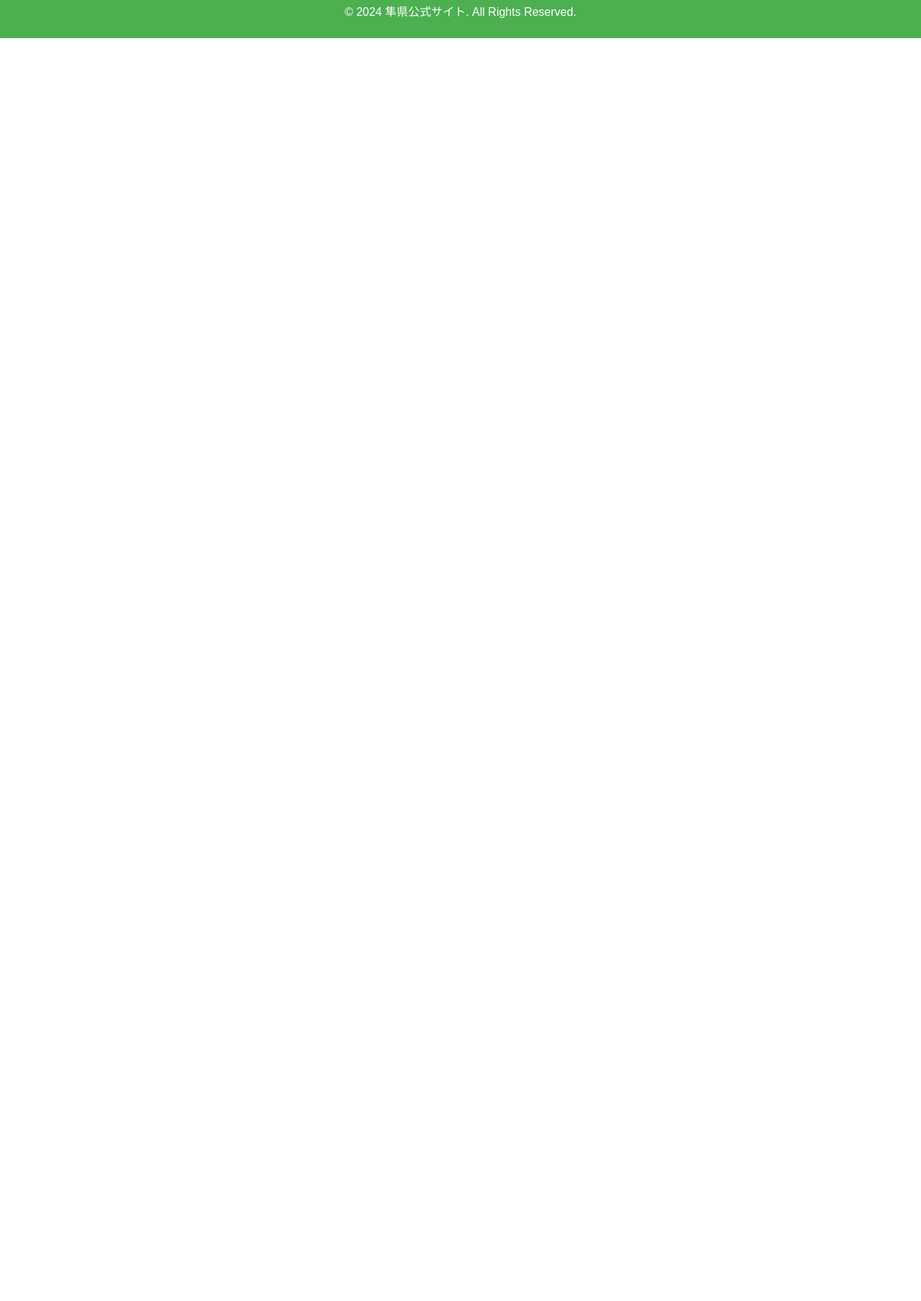
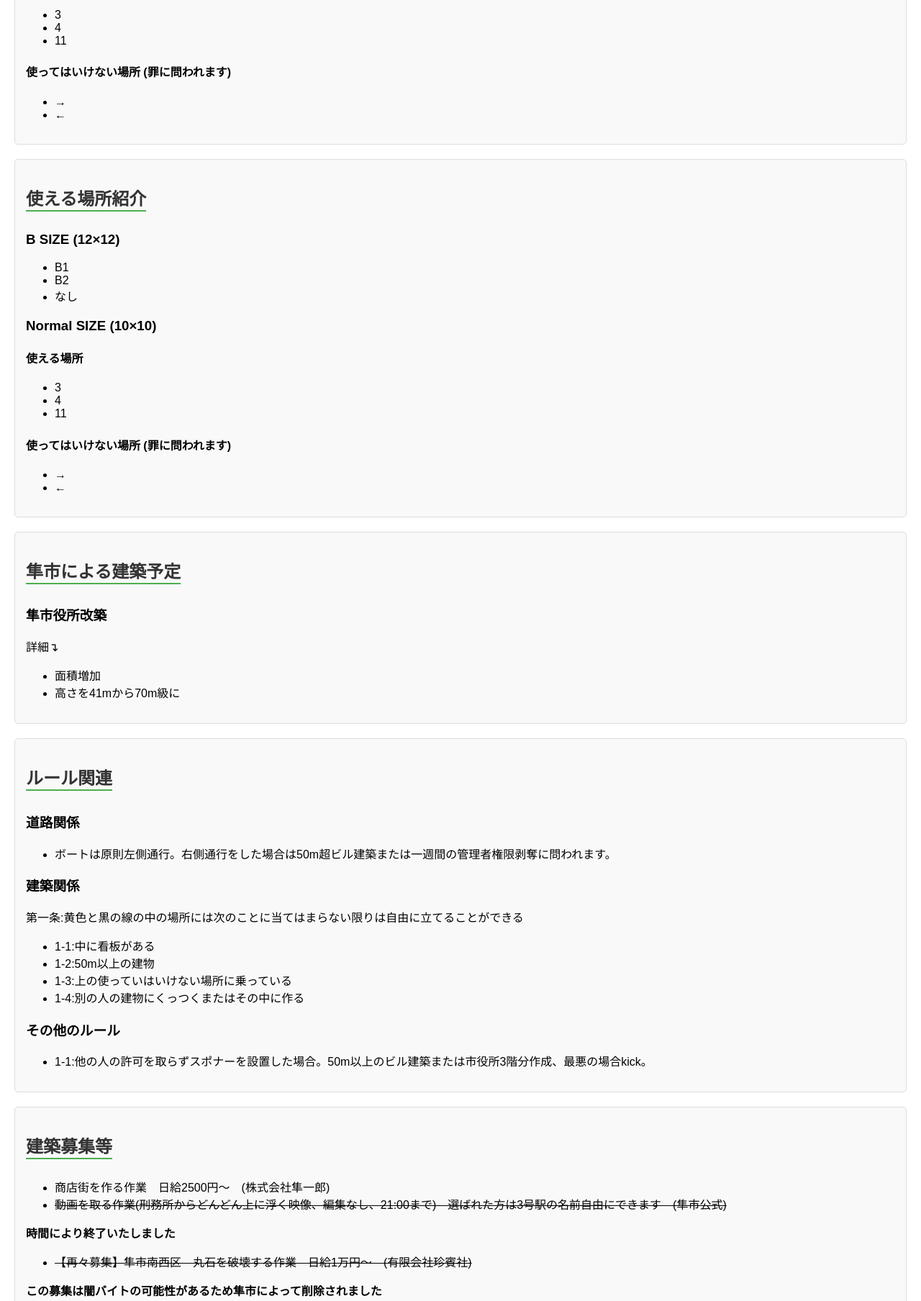
Before and after one commit to marimesyosinsya/HAYABUSACITY, a plain HTML site: page index.html in a window 1280 px wide. Shown: the part 2597-4405 px from the top of the page at 72% size. Before the commit the page ends 2650 px from the top, so only its background shows below. Drawn offline with Linux system fonts and the light colour scheme.

Commit message:
Update index.html

```diff
--- a/index.html
+++ b/index.html
@@ -194,16 +194,115 @@
         <section>
             <h2 onclick="toggleContent(this)">使える場所紹介</h2>
             <div>
+               <article>
+                <h3>B SIZE (12×12)</h3>
+                <ul>
+                    <li>B1</li>
+                    <li>B2</li>
+                </ul>
+            </article>
+            <article>
+                <h3>Normal SIZE (10×10)</h3>
+                <h4>使える場所</h4>
+                <ul>
+                    <li>3</li>
+                    <li>4</li>
+                    <li>11</li>
+                </ul>
+                <h4>使ってはいけない場所 (罪に問われます)</h4>
+                <ul>
+                    <li>→</li>
+                    <li>←</li>
+                </ul>
+            </article>
+        </section>
+
+        <section>
+            <h2>使える場所紹介</h2>
+            <article>
+                <h3>B SIZE (12×12)</h3>
+                <ul>
+                    <li>B1</li>
+                    <li>B2</li>
+                    <li>なし</li>
+                </ul>
+            </article>
+
+            <article>
+                <h3>Normal SIZE (10×10)</h3>
+                <h4>使える場所</h4>
+                <ul>
+                    <li>3</li>
+                    <li>4</li>
+                    <li>11</li>
+                </ul>
+                <h4>使ってはいけない場所 (罪に問われます)</h4>
+                <ul>
+                    <li>→</li>
+                    <li>←</li>
+                </ul>
+            </article>
+        </section>
+
+        <section>
+            <h2>隼市による建築予定</h2>
+            <article>
+                <h3>隼市役所改築</h3>
+                <p>詳細↴</p>
+                <ul>
+                    <li>面積増加</li>
+                    <li>高さを41mから70m級に</li>
+                </ul>
+            </article>
+        </section>
+        <section>
+            <h2>ルール関連</h2>
+            <article>
+                <h3>道路関係</h3>
+                <ul>
+                    <li>ボートは原則左側通行。右側通行をした場合は50m超ビル建築または一週間の管理者権限剥奪に問われます。</li>
+                </ul>
+            <article>
+                <h3>建築関係</h3>
+                    <p>第一条:黄色と黒の線の中の場所には次のことに当てはまらない限りは自由に立てることができる</p>
+                    <ul>
+                        <li>1-1:中に看板がある</li>
+                        <li>1-2:50m以上の建物</li>
+                        <li>1-3:上の使っていはいけない場所に乗っている</li>
+                        <li>1-4:別の人の建物にくっつくまたはその中に作る</li>
+                    </ul>
+            </article>
                 <article>
-                    <h3>B SIZE (12×12)</h3>
+                    <h3>その他のルール</h3>
                     <ul>
-                        <li>B1</li>
-                        <li>B2</li>
+                        <li>1-1:他の人の許可を取らずスポナーを設置した場合。50m以上のビル建築または市役所3階分作成、最悪の場合kick。</li>
                     </ul>
                 </article>
-            </div>
         </section>
+       <section>
+         <h2>建築募集等</h2>
+           <article>
+               <ul>
+                   <li>商店街を作る作業　日給2500円〜　(株式会社隼一郎)</li>
+                   <li><s>動画を取る作業(刑務所からどんどん上に浮く映像、編集なし、21:00まで)　選ばれた方は3号駅の名前自由にできます　(隼市公式)</s></li>
+               </ul>
+               <p><strong>時間により終了いたしました</strong></p>
+               <ul>
+                   <li><s>【再々募集】隼市南西区　丸石を破壊する作業　日給1万円〜　(有限会社珍賓社)</s></li>
+               </ul>
+               <p><strong>この募集は闇バイトの可能性があるため隼市によって削除されました</strong></p>
+               <ul>
+                   <li><s>【再募集】隼市南西区　丸石を破壊する作業　日給100円〜　(有限会社珍賓社)</s></li>
+               </ul>
+               <p><strong>この募集は闇バイトの可能性があるため隼市によって削除されました</strong></p>
+               <ul>
+                 <li><s>隼市南西区　丸石を破壊する作業　日給5万円〜　※個人情報保護のためスマホは預かります (有限会社珍賓社)</s></li>
+               </ul>
+               <p><strong>この募集は闇バイトの可能性があるため隼市によって削除されました</strong></p>
+           </article>
+       </section>
     </main>
+
 
     <footer>
         <p>© 2024 隼県公式サイト. All Rights Reserved.</p>
```
